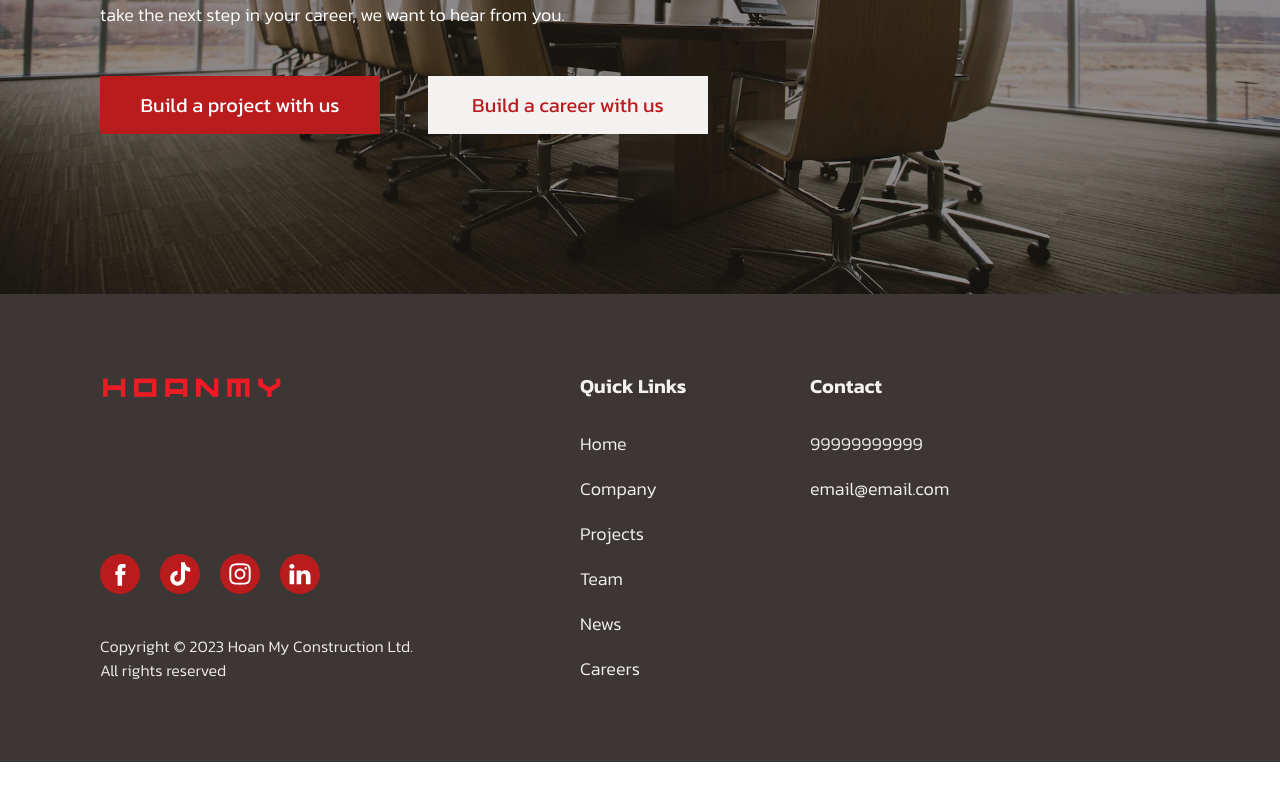
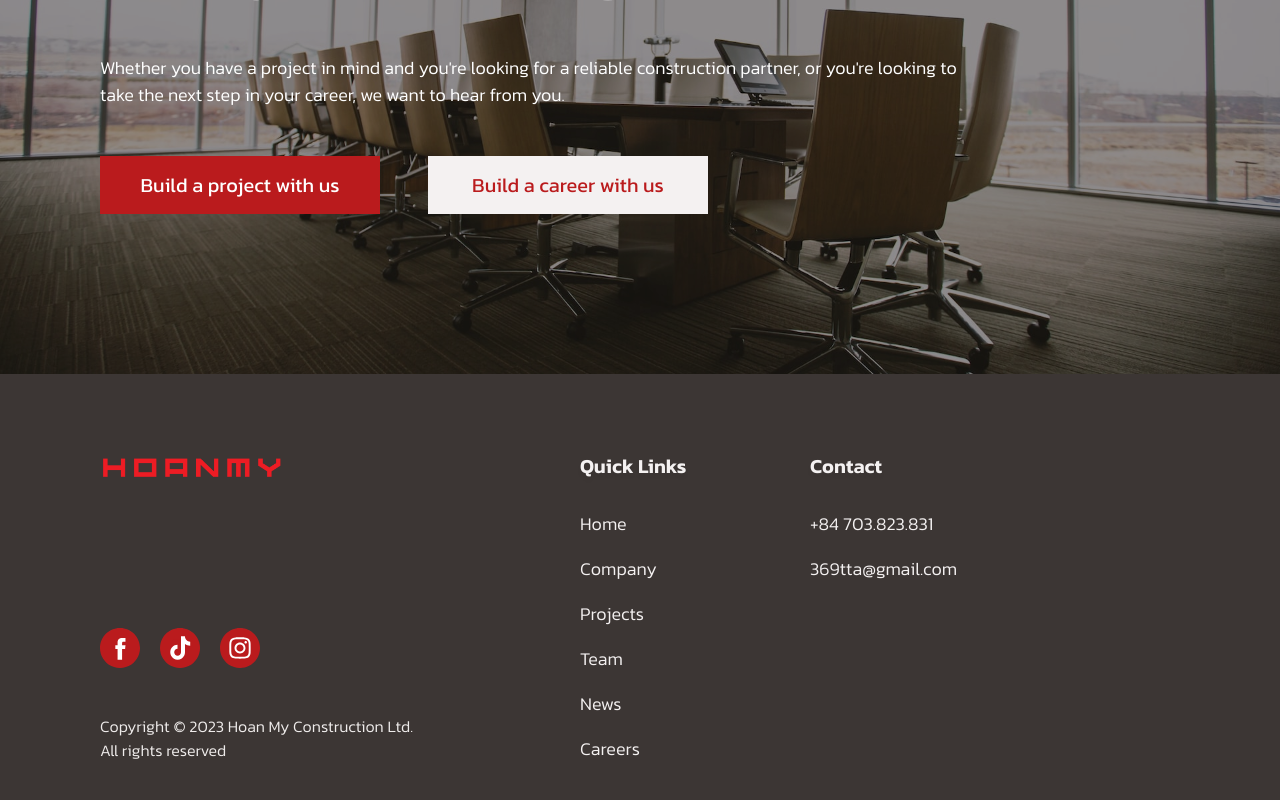
Before and after one commit to thai22011/hoanmy, a Next.js app: page /en/team in a window 1280 px wide. Shown: the part 1884-2684 px from the top of the page. Before the commit the page ends 2646 px from the top, so only its background shows below. Built offline with nearby package versions, Linux system fonts and the light colour scheme.

Commit message:
add links to forms

```diff
--- a/app/[lang]/company/Company.scss
+++ b/app/[lang]/company/Company.scss
@@ -7,7 +7,7 @@
   background-blend-mode: overlay;
   height: 300px;
   @include breakpoint(1000px) {
-    height: 50vh;
+    height: 60vh;
   }
   &__wrapper {
     padding: $padding-vertical-mobile 20px 0 20px;
@@ -27,11 +27,12 @@
     line-height: 120%; /* 76.8px */
     @include breakpoint(1000px) {
       font-size: 64px;
+      padding-top: 86px;
     }
   }
   &__red {
     width: 30px;
-    height: 10px;
+    height: 8px;
     background-color: #ba1b1d;
     @include breakpoint(1000px) {
       width: 60px;
--- a/app/[lang]/news/News.scss
+++ b/app/[lang]/news/News.scss
@@ -7,7 +7,7 @@
   background-blend-mode: overlay;
   height: 350px;
   @include breakpoint(1000px) {
-    height: 50vh;
+    height: 60vh;
   }
   &__wrapper {
     padding: $padding-vertical-mobile 20px;
@@ -27,6 +27,7 @@
     line-height: 120%; /* 76.8px */
     @include breakpoint(1000px) {
       font-size: 64px;
+      padding-top: 86px;
     }
   }
   &__red {
--- a/app/[lang]/projects/Projects.scss
+++ b/app/[lang]/projects/Projects.scss
@@ -7,7 +7,7 @@
   background-blend-mode: overlay;
   height: 300px;
   @include breakpoint(1000px) {
-    height: 50vh;
+    height: 60vh;
   }
   &__wrapper {
     padding: $padding-vertical-mobile 20px;
@@ -27,6 +27,7 @@
     line-height: 120%; /* 76.8px */
     @include breakpoint(1000px) {
       font-size: 64px;
+      padding-top: 86px;
     }
   }
   &__red {
--- a/app/[lang]/team/Team.scss
+++ b/app/[lang]/team/Team.scss
@@ -7,7 +7,7 @@
   background-blend-mode: overlay;
   height: 350px;
   @include breakpoint(1000px) {
-    height: 50vh;
+    height: 60vh;
   }
 
   &__wrapper {
@@ -28,6 +28,7 @@
     line-height: 120%; /* 76.8px */
     @include breakpoint(1000px) {
       font-size: 64px;
+      padding-top: 86px;
     }
   }
   &__red {
--- a/components/Footer.tsx
+++ b/components/Footer.tsx
@@ -18,12 +18,20 @@ const Footer: React.FC<Props> = async ({ locale }) => {
           <h2 className="ready__title">{dictionary["Footer"].title}</h2>
           <p className="ready__text">{dictionary["Footer"].text}</p>
           <div className="ready__links-div">
-            <Link className="ready__link" href="/about">
+            <a
+              target="_blank"
+              className="ready__link"
+              href="https://forms.gle/7ZQ3CcVAtpmLPr6U8"
+            >
               {dictionary["Footer"].button1}
-            </Link>
-            <Link className="ready__link ready__link--modifier" href="/careers">
+            </a>
+            <a
+              target="_blank"
+              className="ready__link ready__link--modifier"
+              href="https://forms.gle/Y5wGyGLHjHvNh6ax8"
+            >
               {dictionary["Footer"].button2}
-            </Link>
+            </a>
           </div>
         </div>
       </section>
@@ -42,30 +50,38 @@ const Footer: React.FC<Props> = async ({ locale }) => {
             </div>
             <div>
               <div className="footer__socials">
+                <a target="_blank" href="https://www.facebook.com/hoanmyco.vn">
                   <Image
                     alt="facebook"
                     height={40}
                     width={40}
                     src={"/facebook.svg"}
                   />
+                </a>
+
+                <a target="_blank" href="https://www.tiktok.com/@hoanmyco.vn">
                   <Image
                     alt="tiktok"
                     height={40}
                     width={40}
                     src={"/tiktok.svg"}
                   />
+                </a>
+                <a target="_blank" href="https://instagram.com/hoanmyco.vn">
                   <Image
                     alt="instagram"
                     height={40}
                     width={40}
                     src={"/instagram.svg"}
                   />
-                <Image
+                </a>
+
+                {/* <Image
                   alt="linkedin"
                   height={40}
                   width={40}
                   src={"/linkedin.svg"}
-                />
+                /> */}
               </div>
               <p className="footer__copy-text">
                 Copyright <span>&copy;</span> 2023 Hoan My Construction Ltd.
@@ -105,9 +121,13 @@ const Footer: React.FC<Props> = async ({ locale }) => {
                   </Link>
                 </li>
                 <li className="footer__li">
-                  <Link className="footer__link" href={`/${locale}/careers`}>
+                  <a
+                    target="_blank"
+                    className="footer__link"
+                    href="https://drive.google.com/drive/folders/161j6dcrHBGhm31zk4xT8vQkda3iyUbB1?usp=sharing"
+                  >
                     {dictionary["Footer"].qlink6}
-                  </Link>
+                  </a>
                 </li>
               </ul>
             </div>
@@ -139,11 +159,11 @@ const Footer: React.FC<Props> = async ({ locale }) => {
               </h4>
               <ul className="footer__ul">
                 <li className="footer__li">
-                  <p className="footer__link">99999999999</p>
+                  <p className="footer__link">+84 703.823.831</p>
                 </li>
                 <li className="footer__li">
-                  <a className="footer__link" href="mailto:email@email.com">
-                    email@email.com
+                  <a className="footer__link" href="mailto:369tta@gmail.com">
+                    369tta@gmail.com
                   </a>
                 </li>
               </ul>
--- a/components/Header.tsx
+++ b/components/Header.tsx
@@ -74,9 +74,13 @@ const Header: React.FC<Props> = ({ dictionary, lang }) => {
                 </Link>
               </li>
               <li>
-                <Link className="dropdown__link" href={`/${lang}/careers`}>
+                <a
+                  target="_blank"
+                  className="dropdown__link"
+                  href="https://drive.google.com/drive/folders/161j6dcrHBGhm31zk4xT8vQkda3iyUbB1?usp=sharing"
+                >
                   {dictionary.nav5}
-                </Link>
+                </a>
               </li>
             </ul>
           </nav>
@@ -165,9 +169,13 @@ const Header: React.FC<Props> = ({ dictionary, lang }) => {
               </Link>
             </li>
             <li className="header__nav-li">
-              <Link className="header__nav-link" href={`/${lang}/careers`}>
+              <a
+                target="_blank"
+                className="header__nav-link"
+                href="https://drive.google.com/drive/folders/161j6dcrHBGhm31zk4xT8vQkda3iyUbB1?usp=sharing"
+              >
                 {dictionary.nav5}
-              </Link>
+              </a>
             </li>
           </ul>
         </nav>
```
Also changed, not shown: app/[lang]/page.tsx (+10 -5 lines). Lines whose indentation alone changed are shown as unchanged.
